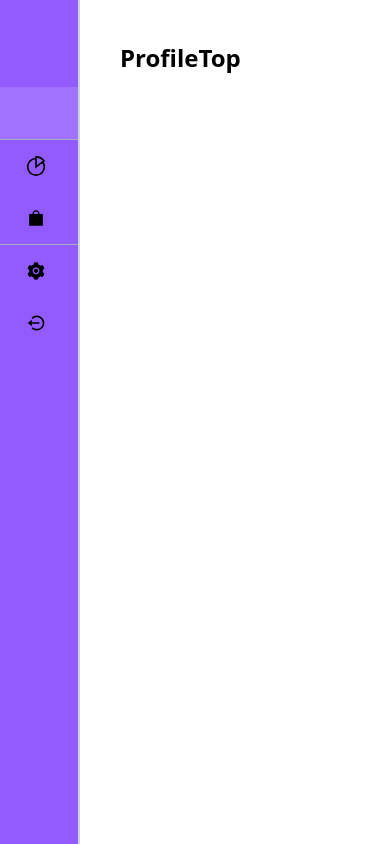
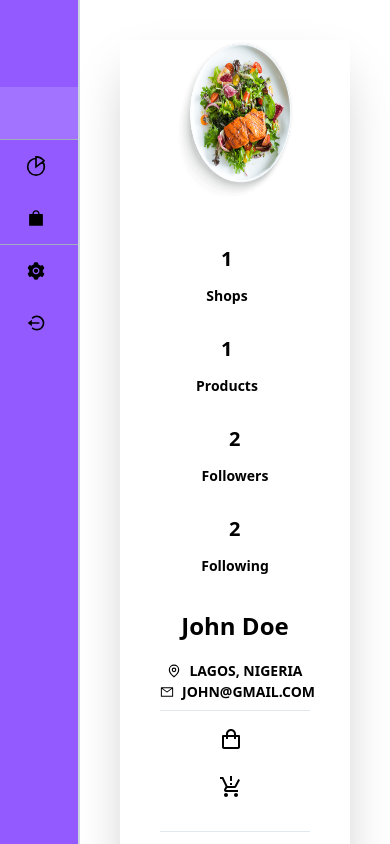
Before and after one commit to Daniel-W1/Owwmarket, a React (Vite) app in the folder frontend/oww-market/: page /dashboard in a window 390 px wide. Built offline with nearby package versions, Linux system fonts and the light colour scheme; some icons are missing; the HTML template or start-up script is replaced by a standard one; what twin.macro would draw is missing.

Commit message:
profile responsiveness added

```diff
--- a/frontend/oww-market/src/App.jsx
+++ b/frontend/oww-market/src/App.jsx
@@ -17,7 +17,59 @@ const fakeProfile = {
   name: "John Doe",
   email: "john@gmail.com",
   bio: "I am a software engineer and I love to code and build things. Oh and I love to play video games too!",
-  image: profileImage
+  image: profileImage,
+  location: "Lagos, Nigeria",
+  shops: [
+    {
+      name: "John's Shop",
+      products: [
+        {
+          name: "Shoe",
+          price: 1000,
+          description: "This is a very nice shoe",
+          image: "https://images.unsplash.com/photo-1612837017391-0e3b5a5b0b0b?ixid=MnwxMjA3fDB8MHxzZWFyY2h8Mnx8c2hvZXN8ZW58MHx8MHx8&ixlib=rb-1.2.1&w=1000&q=80"
+        },
+        {
+          name: "Shirt",
+          price: 500,
+          description: "This is a very nice shirt",
+          image: "https://images.unsplash.com/photo-1612837017391-0e3b5a5b0b0b?ixid=MnwxMjA3fDB8MHxzZWFyY2h8Mnx8c2hvZXN8ZW58MHx8MHx8&ixlib=rb-1.2.1&w=1000&q=80"
+        },
+      ]
+    }
+  ]
+  ,
+  followers: [
+    {
+      name: "Jane Doe",
+      image: "https://images.unsplash.com/photo-1612837017391-0e3b5a5b0b0b?ixid=MnwxMjA3fDB8MHxzZWFyY2h8Mnx8c2hvZXN8ZW58MHx8MHx8&ixlib=rb-1.2.1&w=1000&q=80"
+    },
+    {
+      name: "Jane Doe",
+      image: "https://images.unsplash.com/photo-1612837017391-0e3b5a5b0b0b?ixid=MnwxMjA3fDB8MHxzZWFyY2h8Mnx8c2hvZXN8ZW58MHx8MHx8&ixlib=rb-1.2.1&w=1000&q=80"
+    },]
+    ,
+  following: [
+    {
+      name: "Jane Doe",
+      image: "https://images.unsplash.com/photo-1612837017391-0e3b5a5b0b0b?ixid=MnwxMjA3fDB8MHxzZWFyY2h8Mnx8c2hvZXN8ZW58MHx8MHx8&ixlib=rb-1.2.1&w=1000&q=80"
+    },
+    {
+      name: "Jane Doe",
+      image: "https://images.unsplash.com/photo-1612837017391-0e3b5a5b0b0b?ixid=MnwxMjA3fDB8MHxzZWFyY2h8Mnx8c2hvZXN8ZW58MHx8MHx8&ixlib=rb-1.2.1&w=1000&q=80"
+    },],
+  products: [
+    {
+      name: "Shoe",
+      price: 1000,
+      description: "This is a very nice shoe",
+      image: "https://images.unsplash.com/photo-1612837017391-0e3b5a5b0b0b?ixid=MnwxMjA3fDB8MHxzZWFyY2h8Mnx8c2hvZXN8ZW58MHx8MHx8&ixlib=rb-1.2.1&w=1000&q=80"
+    },
+  ]
+
+
+
+
 }
 
 const App = () => {
@@ -29,7 +81,7 @@ const App = () => {
         <Route path="/login" element={<LoginComponent/>} />
         <Route path="/login/callback" element={<Login/>} />
         <Route path="/logout" element={<Logout/>} />
-        <Route path = "/profile" element={<Profile/>} />
+        <Route path = "/profile" element={<Profile profile={fakeProfile}/>} />
         <Route path="/dashboard" element={<Dashboard/>} />
         <Route path = '/anaytics' element={<Analytics/>} />
         <Route path="/shops" element = {<Shops/>} />
--- a/frontend/oww-market/src/components/Dashboard.jsx
+++ b/frontend/oww-market/src/components/Dashboard.jsx
@@ -11,12 +11,68 @@ import Shops from '../pages/shops';
 import Settings from '../pages/settings';
 import Profile from './ProfileTop';
 import Logout from '../functions/logout';
+import profileImage from '../assets/images/food.png'
 
+
+const fakeProfile = {
+  name: "John Doe",
+  email: "john@gmail.com",
+  bio: "I am a software engineer and I love to code and build things. Oh and I love to play video games too!",
+  image: profileImage,
+  location: "Lagos, Nigeria",
+  shops: [
+    {
+      name: "John's Shop",
+      products: [
+        {
+          name: "Shoe",
+          price: 1000,
+          description: "This is a very nice shoe",
+          image: "https://images.unsplash.com/photo-1612837017391-0e3b5a5b0b0b?ixid=MnwxMjA3fDB8MHxzZWFyY2h8Mnx8c2hvZXN8ZW58MHx8MHx8&ixlib=rb-1.2.1&w=1000&q=80"
+        },
+        {
+          name: "Shirt",
+          price: 500,
+          description: "This is a very nice shirt",
+          image: "https://images.unsplash.com/photo-1612837017391-0e3b5a5b0b0b?ixid=MnwxMjA3fDB8MHxzZWFyY2h8Mnx8c2hvZXN8ZW58MHx8MHx8&ixlib=rb-1.2.1&w=1000&q=80"
+        },
+      ]
+    }
+  ]
+  ,
+  followers: [
+    {
+      name: "Jane Doe",
+      image: "https://images.unsplash.com/photo-1612837017391-0e3b5a5b0b0b?ixid=MnwxMjA3fDB8MHxzZWFyY2h8Mnx8c2hvZXN8ZW58MHx8MHx8&ixlib=rb-1.2.1&w=1000&q=80"
+    },
+    {
+      name: "Jane Doe",
+      image: "https://images.unsplash.com/photo-1612837017391-0e3b5a5b0b0b?ixid=MnwxMjA3fDB8MHxzZWFyY2h8Mnx8c2hvZXN8ZW58MHx8MHx8&ixlib=rb-1.2.1&w=1000&q=80"
+    },]
+    ,
+  following: [
+    {
+      name: "Jane Doe",
+      image: "https://images.unsplash.com/photo-1612837017391-0e3b5a5b0b0b?ixid=MnwxMjA3fDB8MHxzZWFyY2h8Mnx8c2hvZXN8ZW58MHx8MHx8&ixlib=rb-1.2.1&w=1000&q=80"
+    },
+    {
+      name: "Jane Doe",
+      image: "https://images.unsplash.com/photo-1612837017391-0e3b5a5b0b0b?ixid=MnwxMjA3fDB8MHxzZWFyY2h8Mnx8c2hvZXN8ZW58MHx8MHx8&ixlib=rb-1.2.1&w=1000&q=80"
+    },],
+  products: [
+    {
+      name: "Shoe",
+      price: 1000,
+      description: "This is a very nice shoe",
+      image: "https://images.unsplash.com/photo-1612837017391-0e3b5a5b0b0b?ixid=MnwxMjA3fDB8MHxzZWFyY2h8Mnx8c2hvZXN8ZW58MHx8MHx8&ixlib=rb-1.2.1&w=1000&q=80"
+    },
+  ]
+}
 
 const Dashboard = () => {
   const [open, setopen] = useState(true)
   const [active, setactive] = useState(0)
-  const [activePage, setactivePage] = useState(<Profile/>)
+  const [activePage, setactivePage] = useState(<Profile profile={fakeProfile}/>)
   const screenSize = useScreenSize();
 
   const userdata = localStorage.getItem("user");
@@ -33,7 +89,7 @@ const Dashboard = () => {
 
   useEffect(() => {
     if(active === 0){
-      setactivePage(<Profile/>)
+      setactivePage(<Profile profile={fakeProfile}/>)
     }
     else if(active === 1){
       setactivePage(<Analytics/>)
@@ -59,8 +115,8 @@ const Dashboard = () => {
 
 
   return (
-    <div className='flex'>
-        <div className={` ${open ? 'w-72' :' w-20'} h-screen duration-300 bg-primary-200 relative border-r-2 border-r-gray-400`}>
+    <div className='flex overflow-hidden w-full'>
+        <div className={` ${open ? 'w-72' :' w-20'} duration-300 bg-primary-200 relative border-r-2 border-r-gray-400 float-left`}>
             <div className = {`absolute cursor-pointer rounded-full bg-white w-5 h-5 border-2 border-primary-200 ${!open && 'rotate-180'} ${screenSize.width < 600 && 'hidden'}`}  style = {{
                         top:'20px',
                         right: '-8px',
@@ -89,7 +145,7 @@ const Dashboard = () => {
             </ul>
         </div>
 
-        <div className='p-10 text-2xl font-semibold h-screen flex-1'>
+        <div className='p-10 text-2xl font-semibold h-screen flex-1 overflow-x-hidden overflow-y-scroll float-right'>
             {activePage}
         </div>
     </div>
--- a/frontend/oww-market/src/components/ProfileTop.jsx
+++ b/frontend/oww-market/src/components/ProfileTop.jsx
@@ -1,9 +1,91 @@
 import React from 'react'
+import { GrLocation } from 'react-icons/gr';
+import { AiOutlineMail } from 'react-icons/ai';
+import { BiShoppingBag } from 'react-icons/bi';
+import { MdOutlineProductionQuantityLimits } from 'react-icons/md';
 
-const Profile = () => {
-  return (
-    <div>ProfileTop</div>
-  )
+const Profile = ({ profile }) => {
+
+    console.log(profile);
+
+    return (
+        <div class="relative flex flex-col min-w-0 break-words shadow-2xl w-full mx-auto md:w-2/3 xl:w-1/2 2xl:w-1/3 px-4 ">
+            <div class="px-6">
+                <div class="flex flex-wrap justify-center">
+                    <div class="w-full px-4 flex justify-center">
+                        <div class="relative w-40 h-40">
+                            <img alt="..." src={profile.image} className={`w-full h-full`} />
+                        </div>
+                    </div>
+                    <div class="w-full px-4 text-center">
+                        <div class="flex justify-around py-4 lg:pt-4 pt-8 flex-wrap items-center">
+                            <div class="mr-4 p-3 text-center">
+                                <span class="text-xl font-bold block uppercase tracking-wide text-blueGray-600">
+                                    {profile.shops.length}
+                                </span>
+                                <span class="text-sm text-blueGray-400">Shops</span>
+                            </div>
+                            <div class="mr-4 p-3 text-center">
+                                <span class="text-xl font-bold block uppercase tracking-wide text-blueGray-600">
+                                    {profile.products.length}
+                                </span>
+                                <span class="text-sm text-blueGray-400">Products</span>
+                            </div>
+                            <div class="lg:mr-4 p-3 text-center">
+                                <span class="text-xl font-bold block uppercase tracking-wide text-blueGray-600">
+                                    {profile.followers.length}
+                                </span>
+                                <span class="text-sm text-blueGray-400">Followers</span>
+                            </div>
+                            <div class="lg:mr-4 p-3 text-center">
+                                <span class="text-xl font-bold block uppercase tracking-wide text-blueGray-600">
+                                    {profile.following.length}
+                                </span>
+                                <span class="text-sm text-blueGray-400">Following</span>
+                            </div>
+                        </div>
+                    </div>
+                </div>
+                <div class="text-center flex justify-center items-center mb-2">
+                    <h3 class="text-2xl font-semibold leading-normal text-blueGray-700 ">
+                        {profile.name}
+                    </h3>
+                </div>
+                <div class="py-2 text-blueGray-600  flex justify-around items-center flex-wrap ">
+                    <span class="text-sm leading-normal flex items-center text-blueGray-400 font-bold uppercase">
+                        <GrLocation className='inline-block mr-2' />
+                        {profile.location}
+                    </span>
+                    <div class="text-sm leading-normal flex items-center text-blueGray-400 font-bold uppercase">
+                        <AiOutlineMail className='inline-block mr-2' />
+                        {profile.email}
+                    </div>
+                </div>
+
+                <div className='border-t border-blueGray-200 mb-2'></div>
+                <div class="text-blueGray-600">
+                    <button className='border-none px-6 py-2 w-full flex items-center justify-center text-center  hover:bg-gray-400 duration-300'>
+                        <BiShoppingBag className='inline-block mr-2' />
+                    </button>
+                </div>
+                <div class="mb-2 text-blueGray-600">
+                    <button className='border-none px-6 py-2 w-full text-center hover:bg-gray-400 duration-300'>
+                        <MdOutlineProductionQuantityLimits className='inline-block mr-2' />
+                    </button>
+                </div>
+
+                <div class="mt-5 py-10 border-t border-blueGray-200 text-center">
+                    <div class="flex flex-wrap justify-center">
+                        <div class="w-full lg:w-9/12">
+                            <p class="mb-4 text-lg leading-relaxed text-blueGray-700">
+                                {profile.bio}
+                            </p>
+                        </div>
+                    </div>
+                </div>
+            </div>
+        </div>
+    )
 }
 
 export default Profile
```
Also changed, not shown: frontend/oww-market/src/assets/images/food.png (added).
